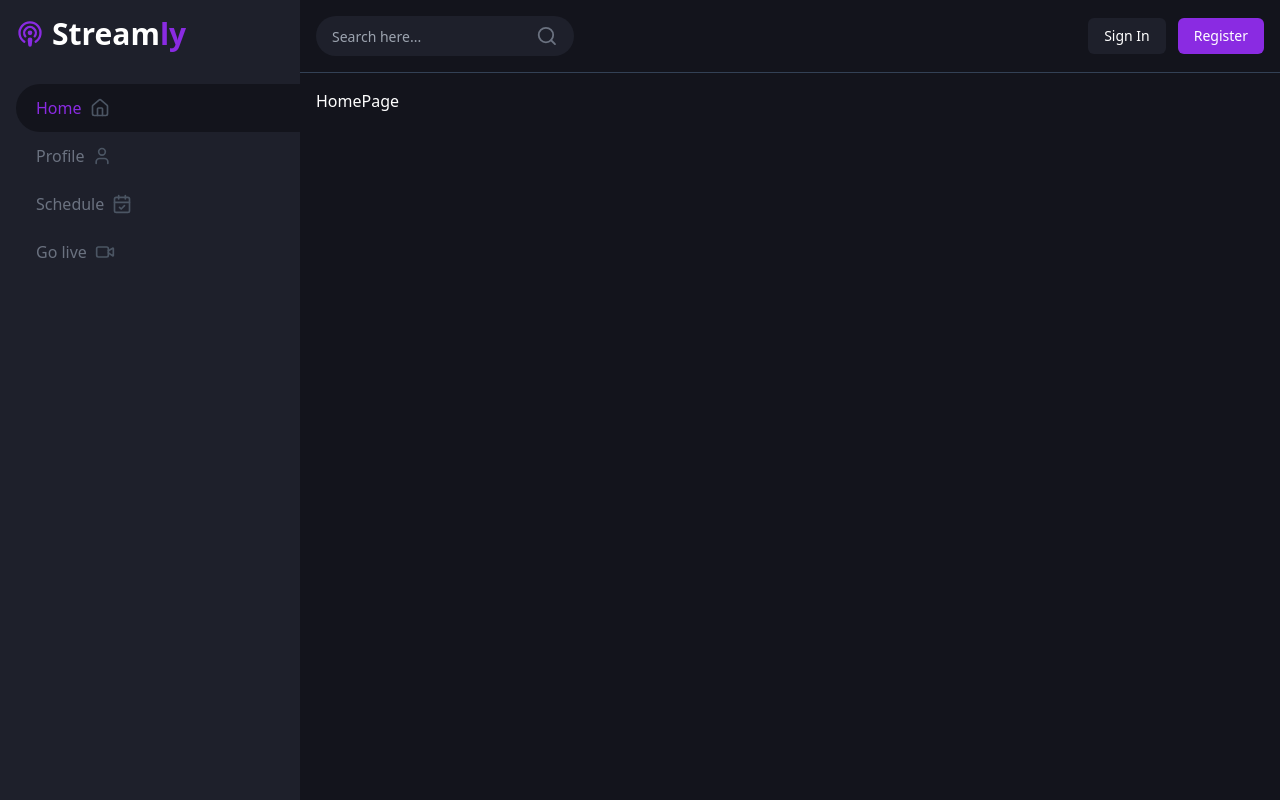
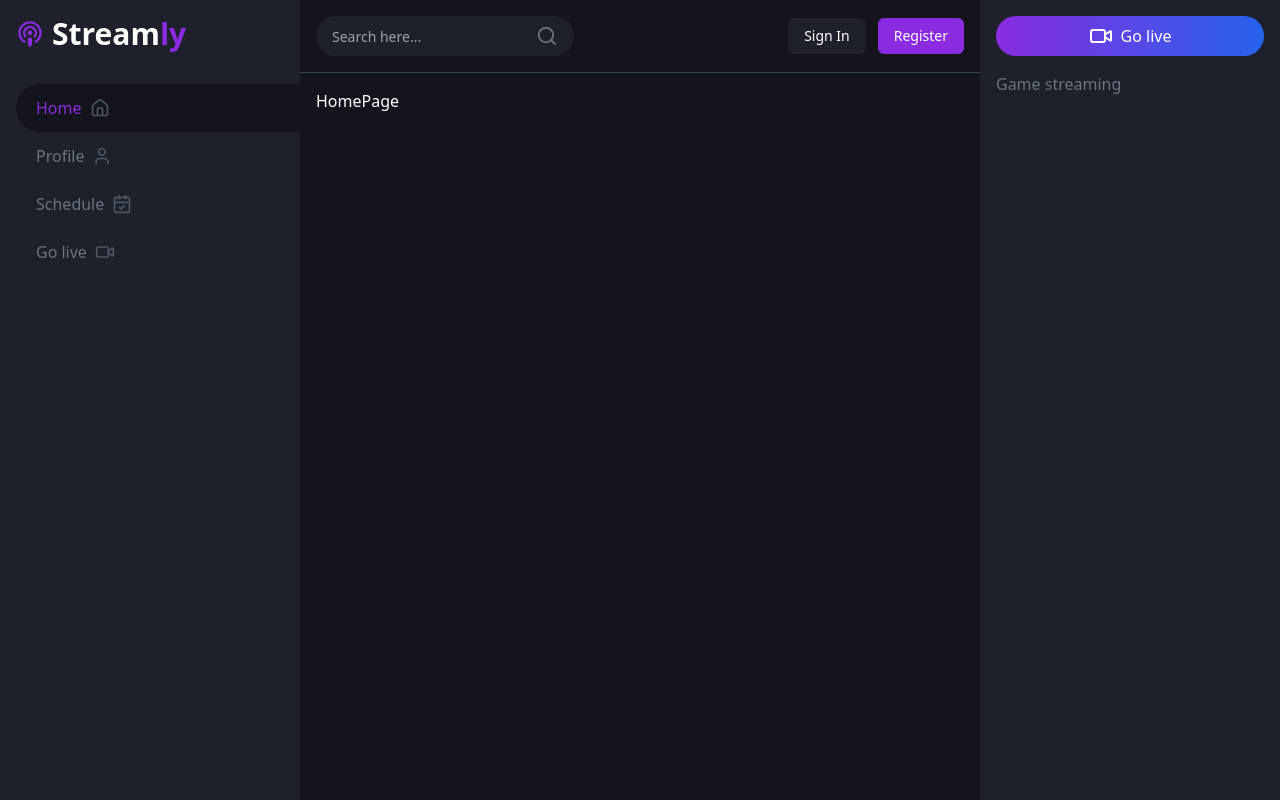
Before and after one commit to sitamgithub-MSIT/Streamly, a React (Vite) app: page / in a window 1280 px wide. Built offline with nearby package versions, Linux system fonts and the light colour scheme; no server answers.

Commit message:
rightnavbar added

```diff
--- a/src/components/Rightbar.tsx
+++ b/src/components/Rightbar.tsx
@@ -0,0 +1,23 @@
+import { Link } from "react-router-dom";
+import { Video } from "lucide-react";
+
+const Rightbar = () => {
+  return (
+    <div className="hidden min-[1150px]:block fixed top-0 right-0 w-[300px] h-screen bg-bgsecondary p-4">
+      <div>
+      <Link to={""} className="flex items-center justify-center gap-2 py-2 px-4 bg-gradient-to-r from-primary to-blue-600 rounded-full">
+        <Video />
+        Go live
+      </Link>
+      </div>
+      <div className="py-4">
+        <h3 className="text-gray-500">
+            Game streaming
+        </h3>
+        <div></div>
+    </div>
+    </div>
+  );
+};
+
+export default Rightbar;
--- a/src/components/Wrapper.tsx
+++ b/src/components/Wrapper.tsx
@@ -2,6 +2,7 @@ import React from "react";
 import { useState } from "react";
 import Sidebar from "../components/Sidebar";
 import Navbar from "../components/Navbar";
+import Rightbar from "../components/Rightbar";
 
 interface IWrapper {
   children: React.ReactNode;
@@ -23,6 +24,7 @@ const Wrapper = ({ children, enableRightbar }: IWrapper) => {
       >
         <Navbar onMenuClick={() => setOpenSidebar(!openSidebar)} />
         <div className="p-4">{children}</div>
+        {enableRightbar && <Rightbar />}
       </main>
     </>
   );
--- a/src/pages/HomePage.tsx
+++ b/src/pages/HomePage.tsx
@@ -1,7 +1,7 @@
 import Wrapper from "../components/Wrapper";
 
 const HomePage = () => {
-  return <Wrapper>HomePage</Wrapper>;
+  return <Wrapper enableRightbar>HomePage</Wrapper>;
 };
 
 export default HomePage;
```
